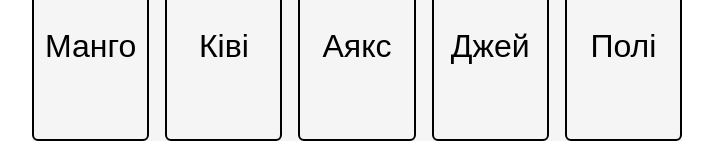
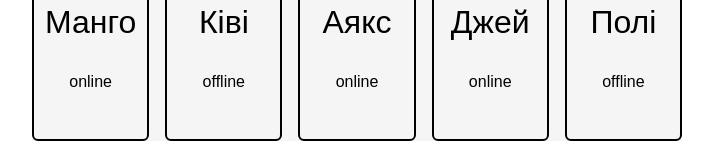
Before and after one commit to dariadrozd2023/goit-react-hw-01, a React (Vite) app: page / in a window 1280 px wide. Shown: the part 865-1025 px from the top of the page, without its empty margins (283-996 px from the left). Built offline with nearby package versions, Linux system fonts and the light colour scheme.

Commit message:
isOnline

```diff
--- a/src/components/App.jsx
+++ b/src/components/App.jsx
@@ -19,7 +19,7 @@ export default function App() {
         stats={userData.stats}
       />
       <FriendList friends={friends} />
-      <Transactions items={transactions} />
+      <Transactions items={transactions}  />
     </>
   );
 }
--- a/src/components/FriendListItem/FriendListItem.jsx
+++ b/src/components/FriendListItem/FriendListItem.jsx
@@ -6,7 +6,7 @@ export function FriendListItem({ name = 'user', avatar, isOnline }) {
       <img src={avatar} alt="Avatar" width="48" />
       <p className={clsx(s.title)}>{name}</p>
 
-      {/* <p className={clsx(isOnline && s.isOnline)}>{isOnline}</p> */}
+      <p>{isOnline && 'online'}{!isOnline && 'offline'}</p>
     </li>
   );
 }
--- a/src/components/FriendListItem/FriendListItem.module.css
+++ b/src/components/FriendListItem/FriendListItem.module.css
@@ -16,6 +16,7 @@
     font-weight: 500;
   }
   .isOnline{
-    border: 2px, solid, green;
+
+    color: green;
   }
 }
```
